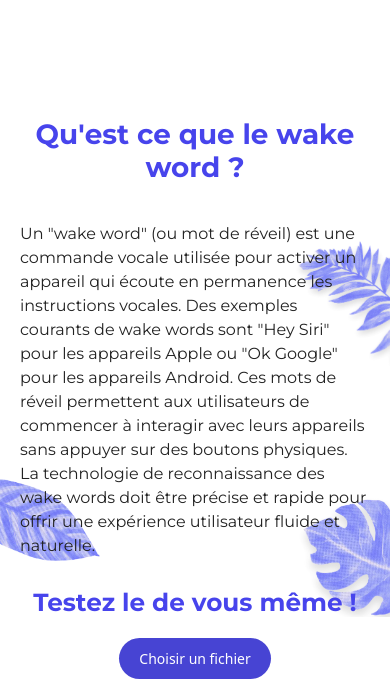
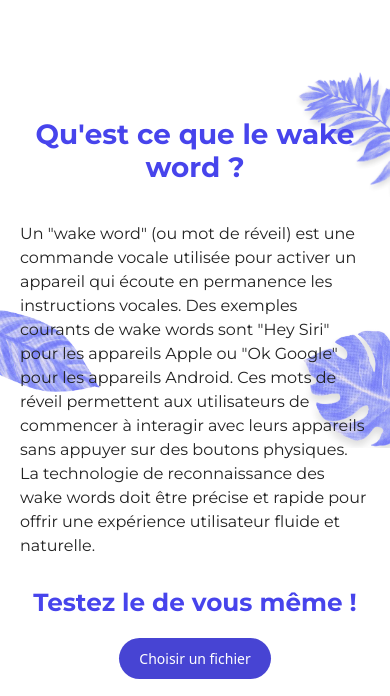
Before and after one commit to KeyRoZ73210/kws-js, a website: page index.html in a window 390 px wide. Shown: the part 143-839 px from the top of the page. Drawn offline with nearby package versions, Linux system fonts and the light colour scheme.

Commit message:
DEV : responsive

```diff
--- a/style.css
+++ b/style.css
@@ -94,20 +94,19 @@ a {
   width: 100px;
   opacity: 0.8;
 }
-
 .leaf1 {
-  bottom: 10%;
+  bottom: 30%;
   left: 0;
 }
 
 .leaf2 {
-  top: 45%;
+  top: 25%;
   right: 0;
   transform: rotateY(180deg);
 }
 
 .leaf3 {
-  bottom: 10%;
+  bottom: 30%;
   right: 0;
   transform: rotateY(180deg);
 }
@@ -719,3 +718,22 @@ button:hover {
     margin-top: max(-100px, -6.93vw);
   }
 }
+/*
+@media (min-width: 1440px) {
+  .leaf1 {
+    bottom: 10%;
+    left: 0;
+  }
+
+  .leaf2 {
+    top: 45%;
+    right: 0;
+    transform: rotateY(180deg);
+  }
+
+  .leaf3 {
+    bottom: 10%;
+    right: 0;
+    transform: rotateY(180deg);
+  }
+} */
```
